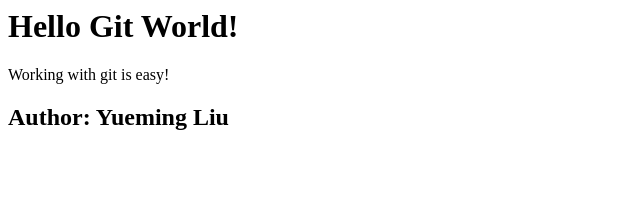
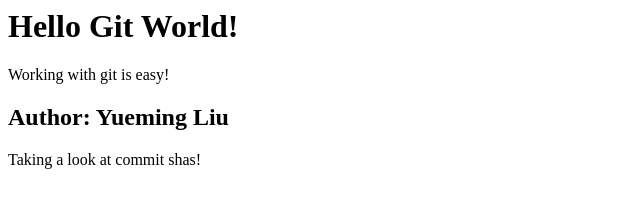
Before and after one commit to yliu248/GitGitHubMasterclass, a plain HTML site: page index.html in a window 1280 px wide. Shown: the whole page, without its empty margins (0-640 px from the left). Drawn offline with Linux system fonts and the light colour scheme.

Commit message:
Added a new p

```diff
--- a/index.html
+++ b/index.html
@@ -6,3 +6,8 @@
     </p>
 </div>
 <h2>Author: Yueming Liu</h2>
+<div>
+    <p>
+        Taking a look at commit shas!
+    </p>
+</div>
```
